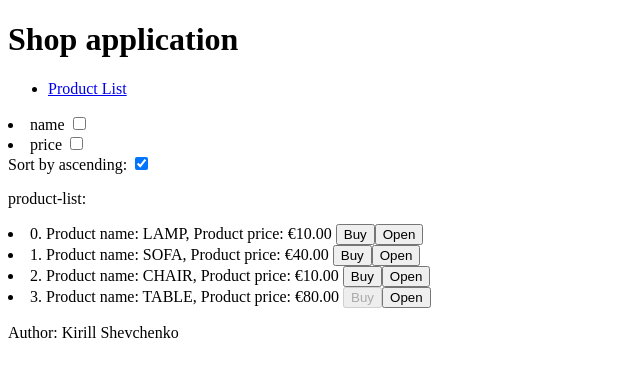
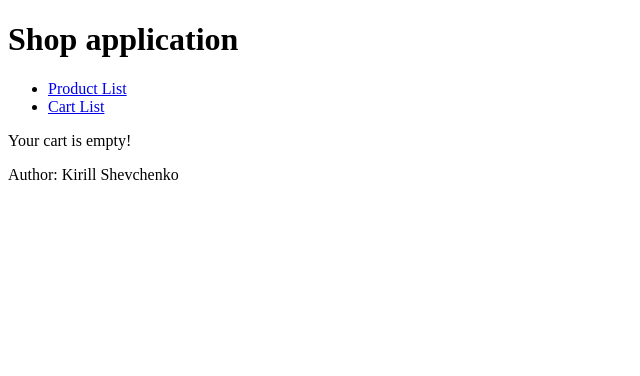
Before and after one commit to kirill-shevch/AngularMentoring, an Angular app: page /cart-list in a window 1280 px wide. Shown: the top 376 px of the page, without its empty margins (0-640 px from the left). Built offline with nearby package versions, Linux system fonts and the light colour scheme.

Commit message:
Add routing for cart list

```diff
--- a/src/app/app.component.html
+++ b/src/app/app.component.html
@@ -4,7 +4,10 @@
     <div>
       <ul class="nav navbar-nav">
         <li routerLinkActive="active">
-          <a routerLink="/productList">Product List</a>
+          <a routerLink="/product-list">Product List</a>
+        </li>
+        <li routerLinkActive="active">
+          <a routerLink="/cart-list">Cart List</a>
         </li>
       </ul>
     </div>
--- a/src/app/cart/cart.module.ts
+++ b/src/app/cart/cart.module.ts
@@ -3,6 +3,7 @@ import { CommonModule } from '@angular/common';
 import { CartListComponent } from './components/cart-list/cart-list.component';
 import { CartComponent } from './components/cart/cart.component';
 import { SharedModule } from '../shared/shared.module';
+import { CartRoutingModule } from './cart-routing.module';
 
 @NgModule({
   imports: [
@@ -10,6 +11,6 @@ import { SharedModule } from '../shared/shared.module';
     SharedModule
   ],
   declarations: [CartListComponent, CartComponent],
-  exports: [CartListComponent]
+  exports: [CartListComponent, CartRoutingModule]
 })
 export class CartModule { }
```
Also changed, not shown: src/app/cart/cart-routing.module.ts (added, +16 -0 lines).
